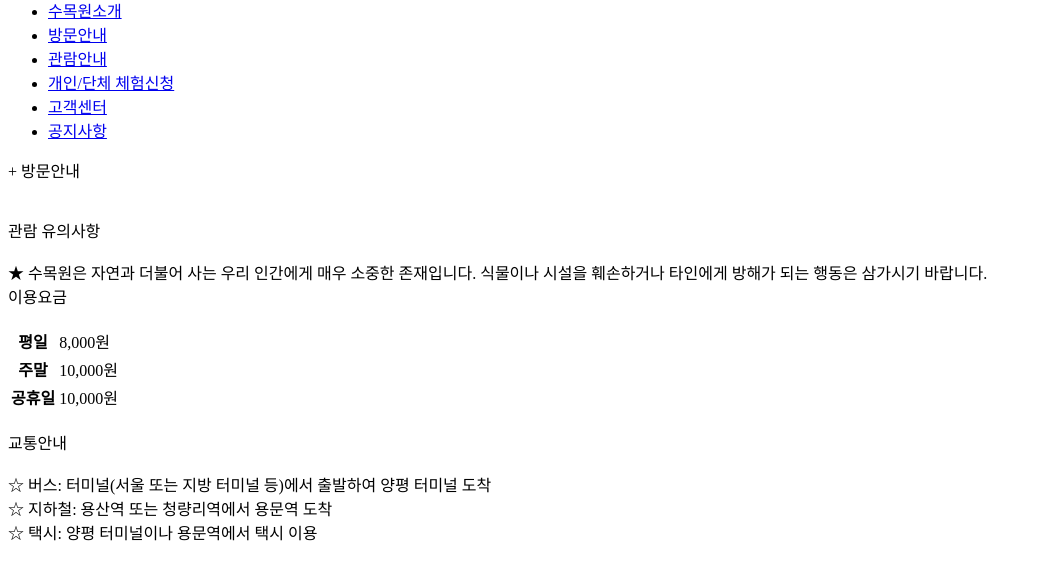
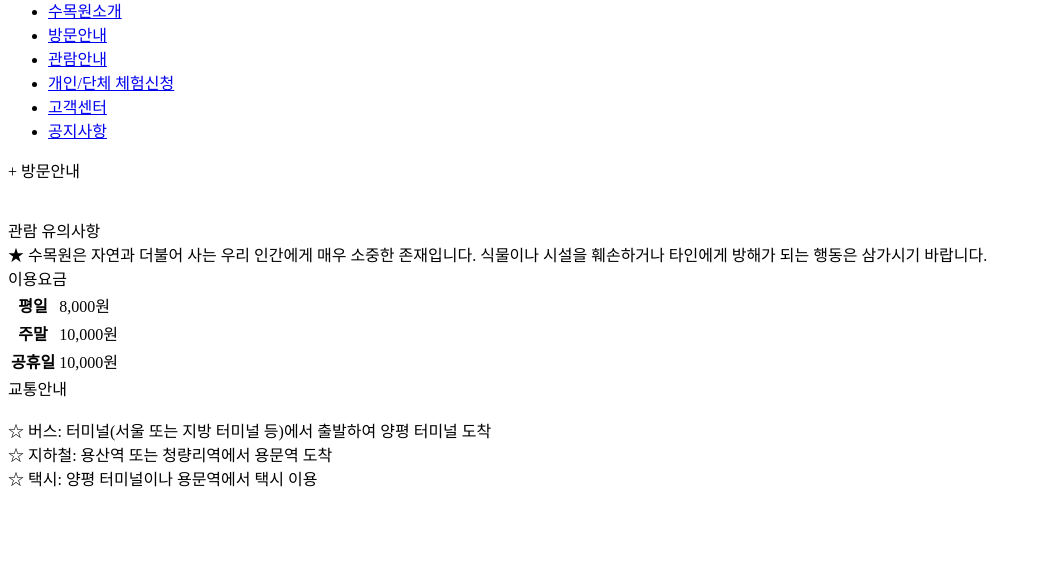
Before and after one commit to solji622/WEB, a plain HTML site: page 화면구현/수목원.html in a window 1280 px wide. Shown: the part 46-626 px from the top of the page, without its empty margins (0-1042 px from the left). Drawn offline with Linux system fonts and the light colour scheme; files that its build step writes are made by us from their sources.

Commit message:
Update 수목원.html

```diff
--- a/화면구현/수목원.html
+++ b/화면구현/수목원.html
@@ -26,14 +26,11 @@
         <div class="info_title">+ 방문안내</div>
         <br><br>
         <div class="info_title_detail">관람 유의사항</div>
-        <div class="info_contect">
-            <br>
-            ★ 수목원은 자연과 더불어 사는 우리 인간에게 매우 소중한 존재입니다. 식물이나 시설을 훼손하거나 타인에게 방해가 되는 행동은 삼가시기 바랍니다.<br>
-        </div>
+        <div class="info_contents">
+            ★ 수목원은 자연과 더불어 사는 우리 인간에게 매우 소중한 존재입니다. 식물이나 시설을 훼손하거나 타인에게 방해가 되는 행동은 삼가시기 바랍니다. </div>
         <div class="info_title_detail">이용요금</div>
-        <div class="info_table">
-            <br>
-            <table>
+        <div class="info_contents">
+            <table class="info_table">
                 <tr>
                     <th>평일</th>
                     <td>8,000원</td>
@@ -47,15 +44,15 @@
                     <td>10,000원</td>
                 </tr>
             </table>
-            <br>
         </div>
-        <div class="info_title_detail">교통안내</div>
-        <div class="info_contect">
-            <br>
-            ☆ 버스: 터미널(서울 또는 지방 터미널 등)에서 출발하여 양평 터미널 도착 <br>
-            ☆ 지하철: 용산역 또는 청량리역에서 용문역 도착 <br>
-            ☆ 택시: 양평 터미널이나 용문역에서 택시 이용
-        </div>
+    </div>
+    <div class="info_title_detail">교통안내</div>
+    <div class="info_contents">
+        <br>
+        ☆ 버스: 터미널(서울 또는 지방 터미널 등)에서 출발하여 양평 터미널 도착 <br>
+        ☆ 지하철: 용산역 또는 청량리역에서 용문역 도착 <br>
+        ☆ 택시: 양평 터미널이나 용문역에서 택시 이용 <br>
+    </div>
     </div>
 </body>
 
```
